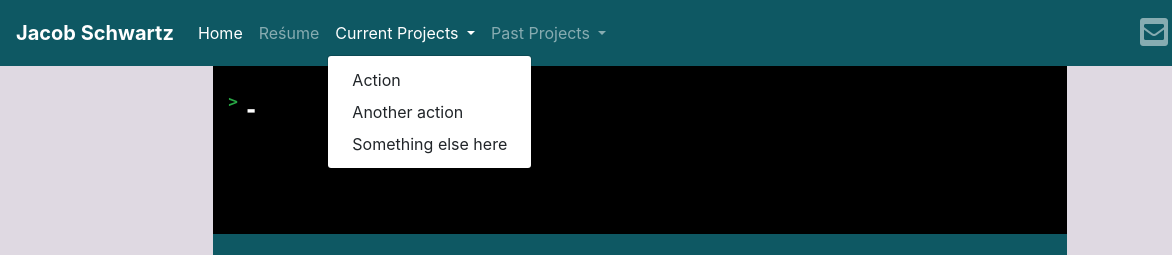
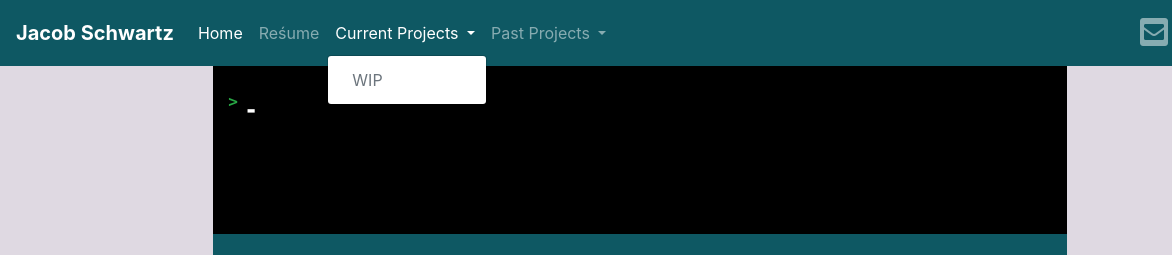
Before and after one commit to JTSchwartz/jtschwartz.github.io, a website: page index.html in a window 1280 px wide. Both pictures are taken after a click on the link "Current Projects". Shown: the top 255 px of the page, 0-1172 px from the left. Drawn offline with nearby package versions, Linux system fonts and the light colour scheme; files that its build step writes are made by us from their sources.

Commit message:
Resume Update

```diff
--- a/index.html
+++ b/index.html
@@ -27,7 +27,7 @@
     <title>Jacob Schwartz</title>
 </head>
 
-<body style="height: 100vh;">
+<body>
 
     <header>
         <nav class="navbar navbar-expand-lg navbar-dark bg-primary">
@@ -41,16 +41,14 @@
                         <a class="nav-link" href="#">Home<span class="sr-only">(current)</span></a>
                     </li>
                     <li class="nav-item">
-                        <a target="_blank" class="nav-link" href="resume/Current_Resume_6-8-18.pdf">Re&sacute;ume</a>
+                        <a target="_blank" class="nav-link" href="resume/Resume.pdf">Re&sacute;ume</a>
                     </li>
                     <li class="nav-item dropdown">
                         <a class="nav-link dropdown-toggle" href="#" id="navbarDropdownCurrent" data-toggle="dropdown" aria-haspopup="true" aria-expanded="false">
                             Current Projects
                         </a>
                         <div class="dropdown-menu" aria-labelledby="navbarDropdownCurrent">
-                            <a class="dropdown-item" href="#">Action</a>
-                            <a class="dropdown-item" href="#">Another action</a>
-                            <a class="dropdown-item" href="#">Something else here</a>
+                            <a class="dropdown-item disabled" href="#">WIP</a>
                         </div>
                     </li>
                     <li class="nav-item dropdown">
@@ -59,8 +57,6 @@
                         </a>
                         <div class="dropdown-menu" aria-labelledby="navbarDropdownPast">
                             <a class="dropdown-item" href="3x3-Puzzle-Solver/">3x3 Grid Puzzle Solver</a>
-                            <a class="dropdown-item" href="#">Another action</a>
-                            <a class="dropdown-item" href="#">Something else here</a>
                         </div>
                     </li>
                 </ul>
```
Also changed, not shown: 1 other file.
